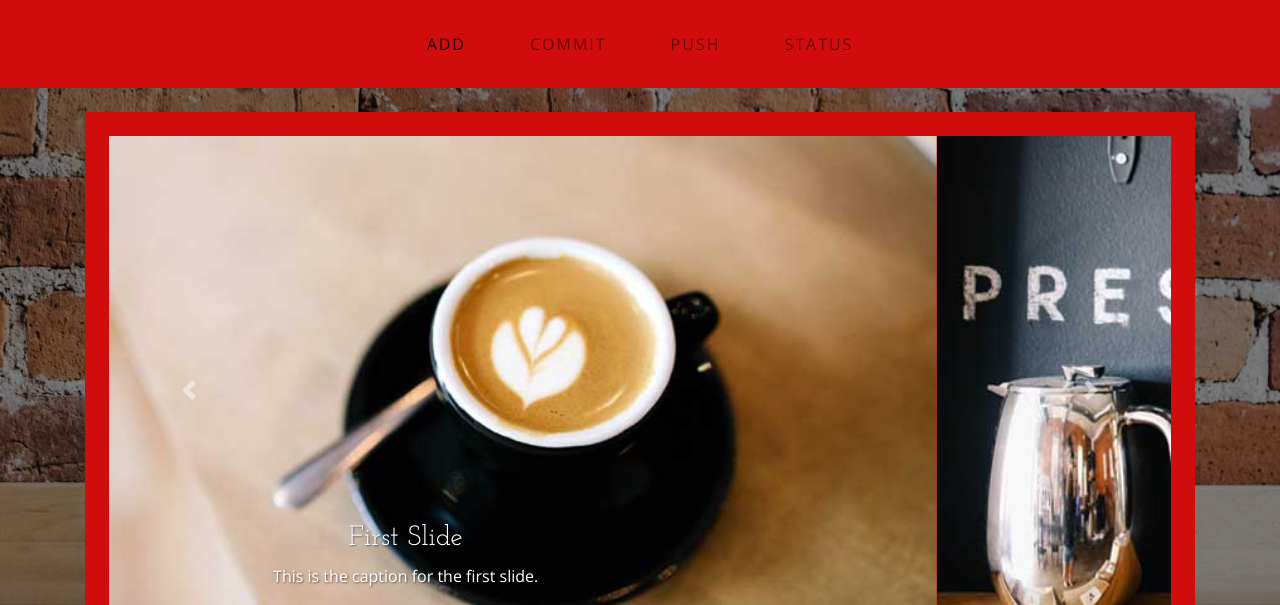
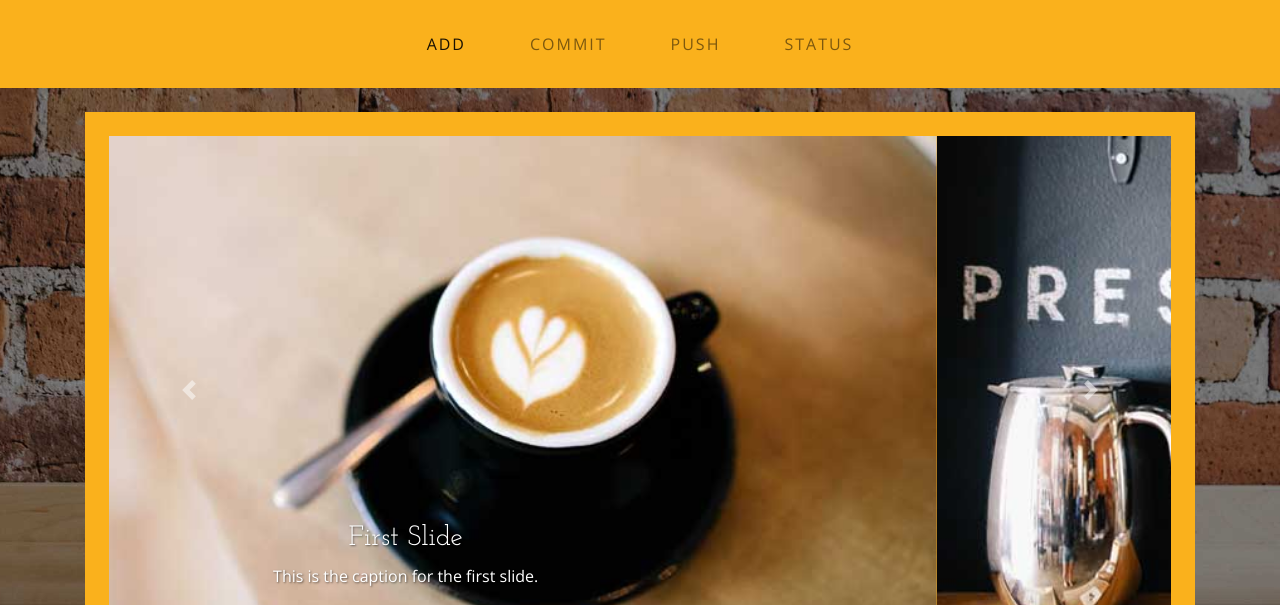
Before and after one commit to DaveRovinelli/Learnable-Git-Course, a website: page index.html in a window 1280 px wide. Shown: the part 195-800 px from the top of the page. Drawn offline with nearby package versions, Linux system fonts and the light colour scheme.

Commit message:
Changed color again

```diff
--- a/css/business-casual.css
+++ b/css/business-casual.css
@@ -45,7 +45,7 @@ h1 {
 }
 
 .bg-faded {
-  background-color: #d10c0c;
+  background-color: #fab11c;
 }
 
 .bg-overlay {
```
